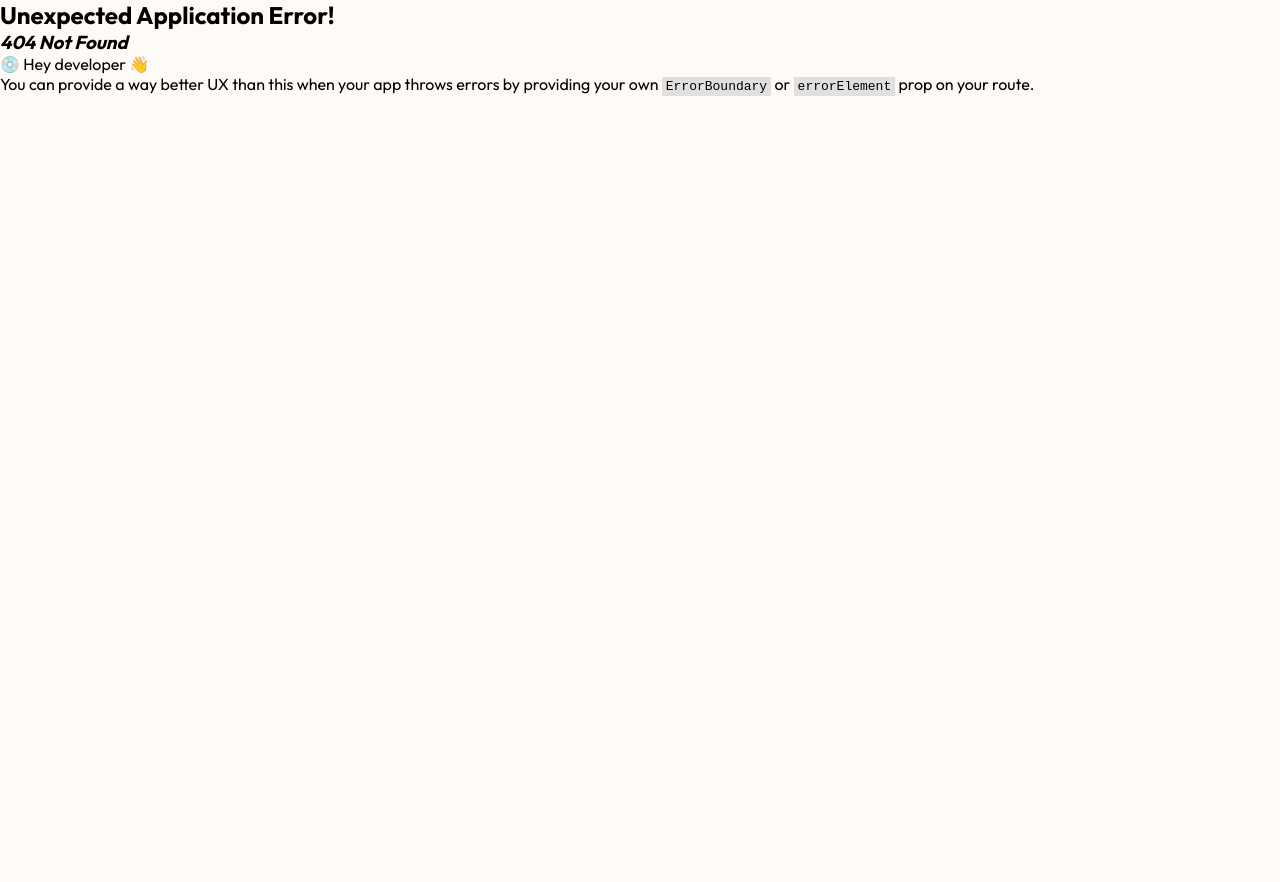
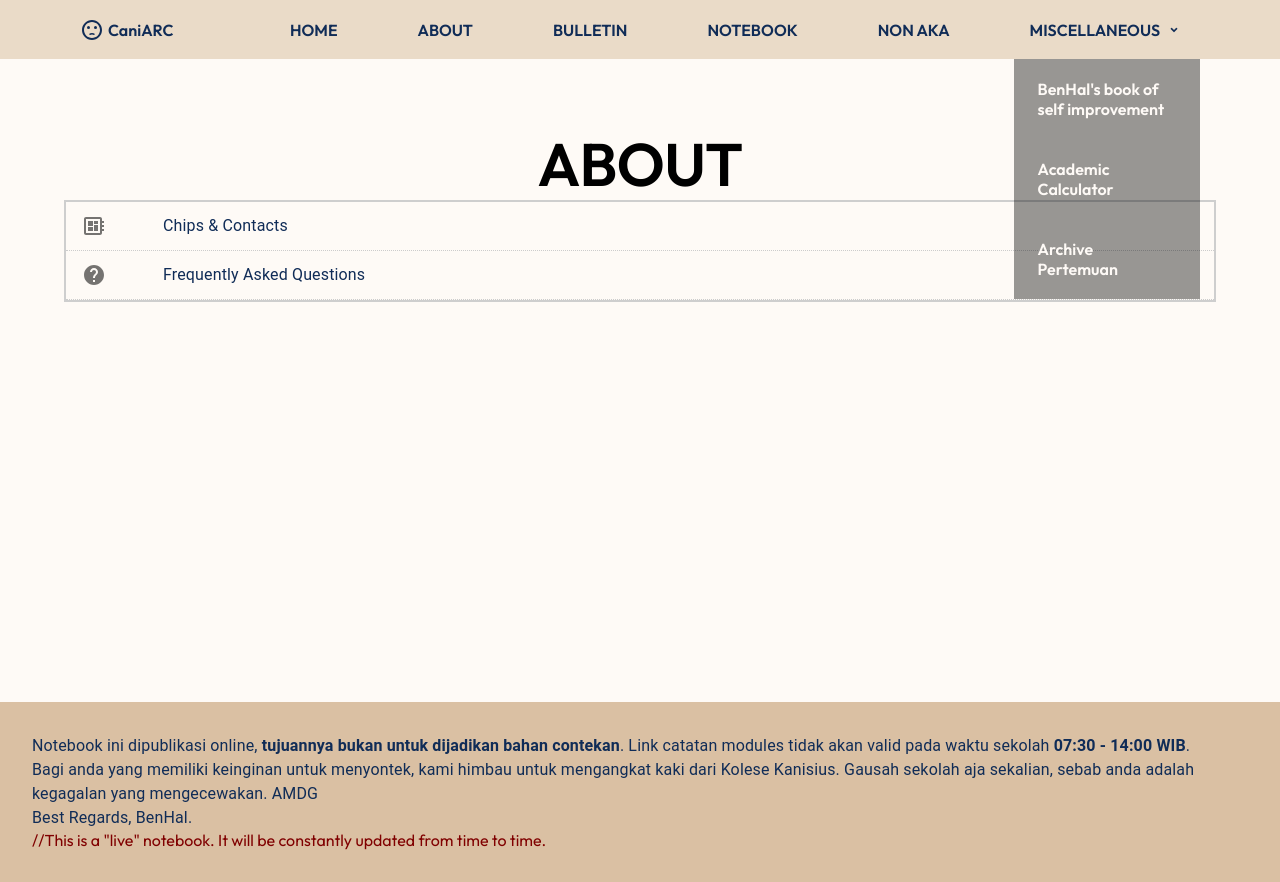
Before and after one commit to Benedict02/caniarc, a React (Vite) app: page /caniarc/about in a window 1280 px wide. Before the commit this address had no page. Before the commit the page ends 800 px from the top, so only its background shows below. Built offline with nearby package versions, Linux system fonts and the light colour scheme.

Commit message:
big changes: - Changed route from /ColossalNotebook/ to /caniarc/ - Added the "youtube" chip for pembahasan

```diff
--- a/index.html
+++ b/index.html
@@ -22,7 +22,7 @@
       src="https://pagead2.googlesyndication.com/pagead/js/adsbygoogle.js?client=ca-pub-7923977475049554"
       crossorigin="anonymous"
     ></script>
-    <title>Notebank</title>
+    <title>Cani-ARC</title>
   </head>
   <body>
     <div id="root"></div>
--- a/src/components/HieGene.jsx
+++ b/src/components/HieGene.jsx
@@ -9,6 +9,7 @@ import {
 import GradeIcon from "@mui/icons-material/Grade";
 import CheckCircleIcon from "@mui/icons-material/CheckCircle";
 import NewReleasesIcon from "@mui/icons-material/NewReleases";
+import YouTubeIcon from "@mui/icons-material/YouTube";
 // Note to future self: DO NOT REPEAT JS CODE. IF U FEEL THAT YOU'VE SPAMMED COPY PASTE AND THE CODE IS LONG:
 // GO MAKE A SEPERATE FILE AS A GENERATOR THING BCS ITS D.R.Y. (DONT REPEAT YOURSELF)
 
@@ -17,6 +18,7 @@ const palette = {
   benhal: "wheat",
   gabrio: "#FF5733",
   notebank: "#3246a8",
+  youtube: "#CD201F",
 };
 
 const HieGene = (props) => {
@@ -91,6 +93,17 @@ const HieGene = (props) => {
                     fontWeight: "650",
                   }}
                 />
+              ) : props.chip == "Pembahasan" ? (
+                <Chip
+                  icon={<YouTubeIcon color="white" />}
+                  label={props.chip}
+                  sx={{
+                    ml: 4,
+                    backgroundColor: palette.youtube,
+                    color: "white",
+                    fontWeight: "650",
+                  }}
+                />
               ) : (
                 <Chip label={props.chip} color={props.color} sx={{ ml: 4 }} />
               )}
@@ -152,13 +165,13 @@ const HieGene = (props) => {
                   fontWeight: "650",
                 }}
               />
-            ) : props.chip == "Notebank" ? (
+            ) : props.chip == "Pembahasan" ? (
               <Chip
-                icon={<CheckCircleIcon color="white" />}
+                icon={<YouTubeIcon color="white" />}
                 label={props.chip}
                 sx={{
                   ml: 4,
-                  backgroundColor: palette.notebank,
+                  backgroundColor: palette.youtube,
                   color: "white",
                   fontWeight: "650",
                 }}
--- a/src/components/Navbar.jsx
+++ b/src/components/Navbar.jsx
@@ -36,9 +36,9 @@ const Navbar = () => {
         <header ref={navRef} className="header">
           <nav className="nav container">
             <div className="nav__data">
-              <Link to="/ColossalNotebook/" className="nav__logo">
+              <Link to="/caniarc/" className="nav__logo">
                 <SentimentDissatisfiedIcon />
-                Colossal Notebook
+                CaniARC
               </Link>
               <div className="nav__toggle" id="nav-toggle" ref={burgerRef}>
                 <i className="ri-menu-line nav__burger"></i>
@@ -48,17 +48,13 @@ const Navbar = () => {
             <div className="nav__menu" id="nav-menu" ref={menuRef}>
               <ul className="nav__list">
                 <li>
-                  <Link
-                    to="/ColossalNotebook/"
-                    className="nav__link"
-                    translate="no"
-                  >
+                  <Link to="/caniarc/" className="nav__link" translate="no">
                     Home
                   </Link>
                 </li>
                 <li>
                   <Link
-                    to="/ColossalNotebook/about"
+                    to="/caniarc/about"
                     className="nav__link"
                     translate="no"
                   >
@@ -67,7 +63,7 @@ const Navbar = () => {
                 </li>
                 <li>
                   <Link
-                    to="/ColossalNotebook/bulletin"
+                    to="/caniarc/bulletin"
                     className="nav__link"
                     translate="no"
                   >
@@ -76,7 +72,7 @@ const Navbar = () => {
                 </li>
                 <li>
                   <Link
-                    to="/ColossalNotebook/Notebook"
+                    to="/caniarc/Notebook"
                     className="nav__link"
                     translate="no"
                   >
@@ -85,7 +81,7 @@ const Navbar = () => {
                 </li>
                 <li>
                   <Link
-                    to="/ColossalNotebook/Notebook"
+                    to="/caniarc/Notebook"
                     className="nav__link"
                     translate="no"
                   >
@@ -109,7 +105,7 @@ const Navbar = () => {
                     </li>
                     <li>
                       <Link
-                        to="/ColossalNotebook/akacalc"
+                        to="/caniarc/akacalc"
                         className="nav__link--dropdown"
                         translate="no"
                       >
@@ -118,7 +114,7 @@ const Navbar = () => {
                     </li>
                     <li>
                       <Link
-                        to="/ColossalNotebook/archive"
+                        to="/caniarc/archive"
                         className="nav__link--dropdown"
                         translate="no"
                       >
--- a/src/pages/About.jsx
+++ b/src/pages/About.jsx
@@ -114,6 +114,11 @@ const About = () => {
                     color="info"
                     chip="Latihan Soal"
                     title="Latsol biasa. Jawaban ada di bawah biasanya(semoga gw inget utk masukin)."
+                  />
+                  <HieGene
+                    link=""
+                    chip="Pembahasan"
+                    title="Video pembahasan soal/ulangan yang sudah lewat di youtube"
                   />
                 </List>
               </Collapse>
--- a/src/pages/Home.jsx
+++ b/src/pages/Home.jsx
@@ -21,7 +21,8 @@ const Home = () => {
               Academic Resource Center
             </Typography>
             <Typography variant="h3">
-              Studying <mark className="title__marquee">simplified.</mark>
+              Exclusively tailored for{" "}
+              <mark className="title__marquee">canisians.</mark>
             </Typography>
             <Stack
               sx={{
@@ -34,7 +35,7 @@ const Home = () => {
             >
               <Button variant="outlined" sx={{ borderRadius: "32px" }}>
                 <Link
-                  to="/ColossalNotebook/about"
+                  to="/caniarc/about"
                   style={{
                     height: "4vh",
                     textDecoration: "none",
@@ -60,7 +61,7 @@ const Home = () => {
               >
                 {/* FIXME: Buttons look like shit */}
                 <Link
-                  to="/ColossalNotebook/notebook"
+                  to="/caniarc/notebook"
                   style={{
                     textDecoration: "none",
                     color: "var(--dark-color)",
--- a/src/pages/Notebook.jsx
+++ b/src/pages/Notebook.jsx
@@ -319,6 +319,11 @@ const Notebook = () => {
                     color="warning"
                     chip="Module Kelas X"
                     title="[Trigonometry] Modul Trigono CC"
+                  />
+                  <HieGene
+                    link="https://drive.google.com/file/d/1GnZGpWiz8JwS9Mh_DFUmEqt95Q9o3di6/view?usp=sharing"
+                    chip="Pembahasan"
+                    title="[Trigonometry] Playlist (work in progress)"
                   />
                   <HieGene
                     link="https://drive.google.com/file/d/1gTE1jGRdi5wj7cFzngB4qqMDD-yf2Ipk/view?usp=sharing"
--- a/vite.config.js
+++ b/vite.config.js
@@ -4,5 +4,5 @@ import react from '@vitejs/plugin-react'
 // https://vitejs.dev/config/
 export default defineConfig({
   plugins: [react()],
-  base: "/ColossalNotebook/"
+  base: "/caniarc/"
 })
```
Also changed, not shown: src/main.jsx (+9 -9 lines).
